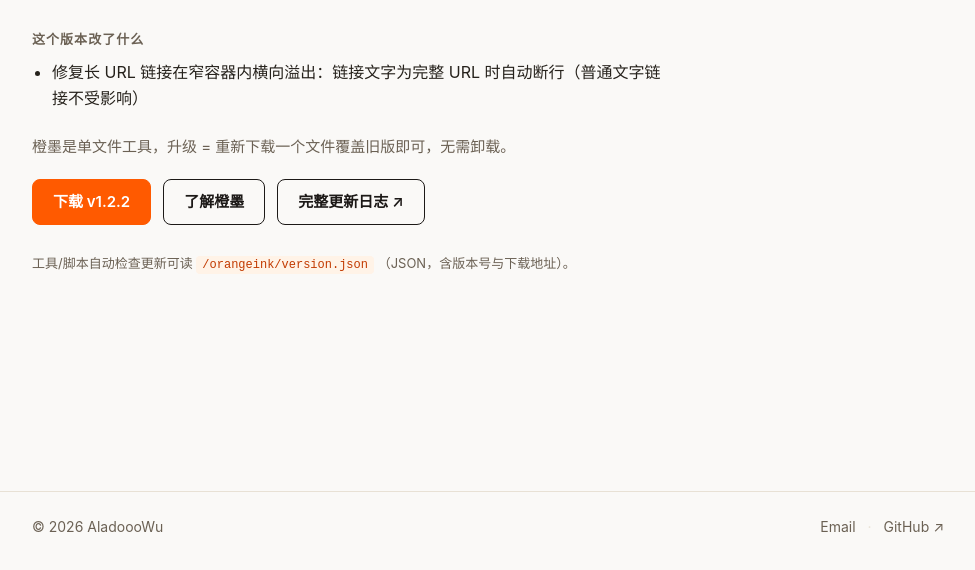
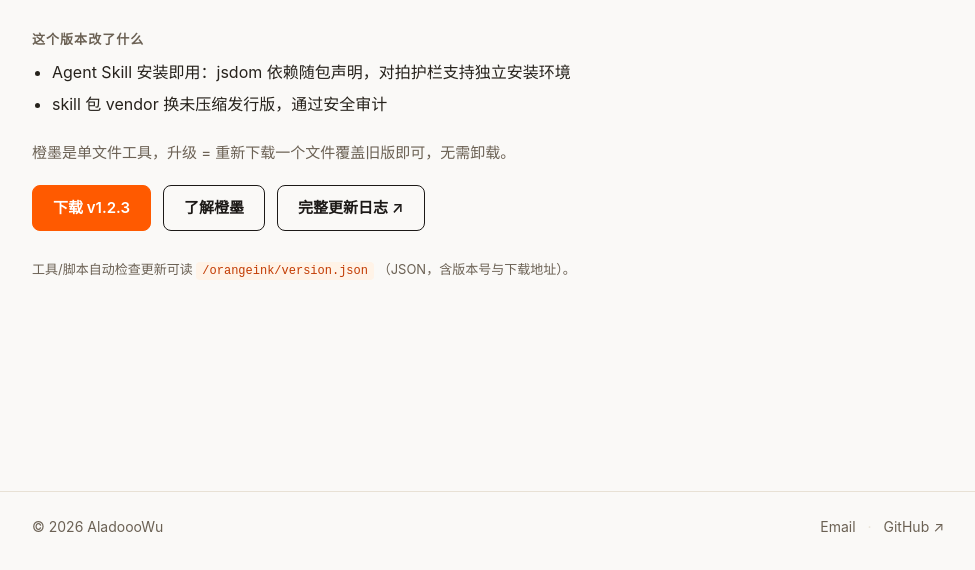
Before and after one commit to aladooo/aladooo_web, an Astro site: page /orangeink/version in a window 1280 px wide. Shown: the part 230-800 px from the top of the page, without its empty margins (152-1127 px from the left). Built offline with nearby package versions, Linux system fonts and the light colour scheme; Astro itself is replaced by a stand-in of ours.

Commit message:
橙墨同步 v1.2.3：工具文件、版本端点、产品页 changelog

```diff
--- a/public/orangeink.html
+++ b/public/orangeink.html
@@ -174,7 +174,7 @@
   <div id="checkPanel"><span id="toggleCheck">收起 ▾</span><div class="cnt">自检面板：粘贴内容后点「自检」</div></div>
   <footer id="siteFooter">
     <span class="f-brand">橙墨 orangeink · oimd</span>
-    <span class="f-ver">v1.2.2</span>
+    <span class="f-ver">v1.2.3</span>
     <span id="fUpdate" style="display:none"></span>
     <span class="f-lic">MIT 开源</span>
     <span class="sp"></span>
--- a/src/data/orangeink-version.ts
+++ b/src/data/orangeink-version.ts
@@ -8,6 +8,7 @@
 import path from "node:path";
 
 const RELEASE_DATES: Record<string, string> = {
+  "v1.2.3": "2026-10-09",
   "v1.2.2": "2026-10-09",
   "v1.2.1": "2026-10-08",
   "v1.2.0": "2026-09-30",
@@ -17,6 +18,10 @@
 };
 
 const WHATS_NEW: Record<string, string[]> = {
+  "v1.2.3": [
+    "Agent Skill 安装即用：jsdom 依赖随包声明，对拍护栏支持独立安装环境",
+    "skill 包 vendor 换未压缩发行版，通过安全审计",
+  ],
   "v1.2.2": [
     "修复长 URL 链接在窄容器内横向溢出：链接文字为完整 URL 时自动断行（普通文字链接不受影响）",
   ],
--- a/src/pages/orangeink.astro
+++ b/src/pages/orangeink.astro
@@ -13,6 +13,11 @@
 
 // 版本记录：与仓库 CHANGELOG.md 保持同步（精简版，细节链到仓库）
 const changelog = [
+  {
+    ver: "v1.2.3",
+    date: "2026-10-09",
+    note: "Agent Skill 安装即用：jsdom 依赖随包声明、对拍护栏支持独立安装环境；skill 包 vendor 换未压缩发行版，通过安全审计。",
+  },
   {
     ver: "v1.2.2",
     date: "2026-10-09",
```
